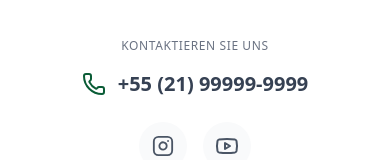
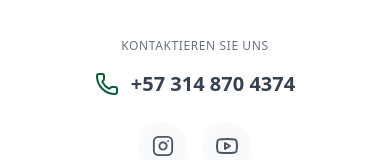
Before and after one commit to wlfilho/riofuerdeutsche, a Next.js app: page / in a window 390 px wide. Both pictures are taken after a click on the button "Menü öffnen". Shown: the part 602-762 px from the top of the page. Built offline with nearby package versions, Linux system fonts and the light colour scheme.

Commit message:
fix: Update all contact phone numbers and WhatsApp links to the new Colombian number.

```diff
--- a/src/app/page.tsx
+++ b/src/app/page.tsx
@@ -28,7 +28,7 @@ const jsonLd = {
       description:
         "Deutschsprachige Privattouren durch Rio de Janeiro. Maßgeschneidert, sicher und unvergesslich.",
       url: "https://riofuerdeutsche.de",
-      telephone: "+5521999999999",
+      telephone: "+573148704374",
       email: "kontakt@riofuerdeutsche.example",
       image: "https://riofuerdeutsche.de/images/rio-background.webp",
       address: {
@@ -391,7 +391,7 @@ export default function Home() {
                 </p>
                 <div className="flex flex-col sm:flex-row justify-center gap-4">
                   <a
-                    href="https://wa.me/5521999999999"
+                    href="https://wa.me/573148704374"
                     target="_blank"
                     rel="noopener noreferrer"
                     className="inline-flex items-center justify-center gap-2 px-8 py-4 bg-rio-yellow text-gray-900 rounded-full font-bold text-lg hover:bg-yellow-400 hover:scale-[1.02] transition-all shadow-xl shadow-black/10"
@@ -455,7 +455,7 @@ export default function Home() {
                 <h3 className="text-white font-bold mb-4">Kontakt</h3>
                 <ul className="space-y-2 text-sm">
                   <li>Rio de Janeiro, Brasilien</li>
-                  <li>WhatsApp: +55 (21) 99999-9999</li>
+                  <li>WhatsApp: +57 314 870 4374</li>
                   <li>Email: kontakt@riofuerdeutsche.example</li>
                   <li className="pt-2 text-rio-yellow">Dein Buddy in Rio!</li>
                 </ul>
--- a/src/components/Navbar.tsx
+++ b/src/components/Navbar.tsx
@@ -103,9 +103,9 @@ export default function Navbar() {
                     <div className="mt-auto pt-10 text-center border-t border-gray-100 pb-10">
                         <p className="text-xs text-gray-500 font-medium uppercase tracking-wider mb-4">Kontaktieren Sie uns</p>
                         <div className="flex flex-col items-center gap-4">
-                            <a href="tel:+5521999999999" className="flex items-center gap-3 text-gray-700 font-semibold text-xl">
+                            <a href="tel:+573148704374" className="flex items-center gap-3 text-gray-700 font-semibold text-xl">
                                 <Phone className="h-6 w-6 text-rio-green" />
-                                <span>+55 (21) 99999-9999</span>
+                                <span>+57 314 870 4374</span>
                             </a>
                             <div className="flex gap-4 mt-2">
                                 <a href="https://instagram.com/riofuerdeutsche" target="_blank" rel="noopener noreferrer" className="w-12 h-12 flex items-center justify-center bg-gray-50 rounded-full text-gray-600 hover:text-rio-green hover:bg-gray-100 transition-all">
```
